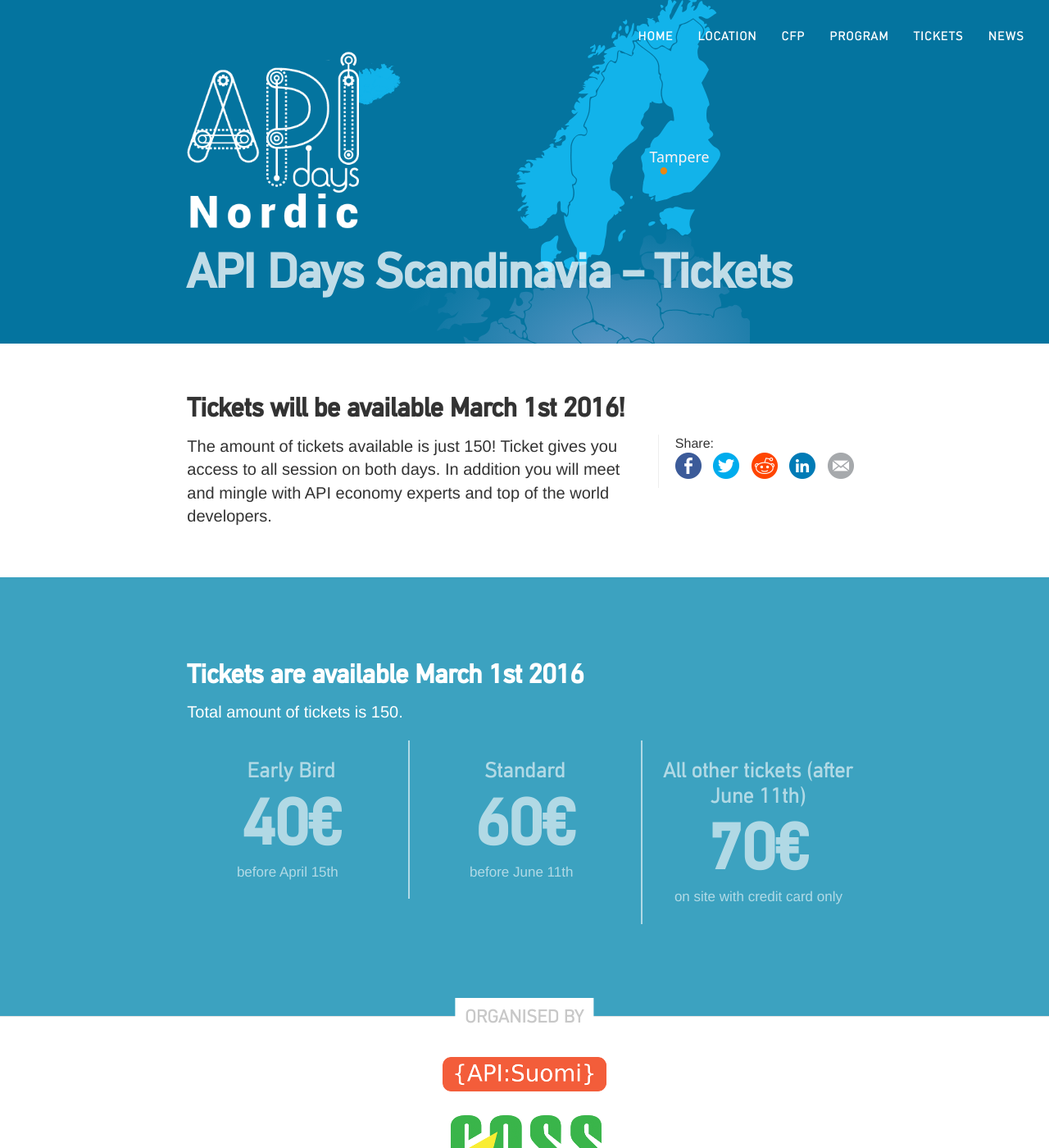
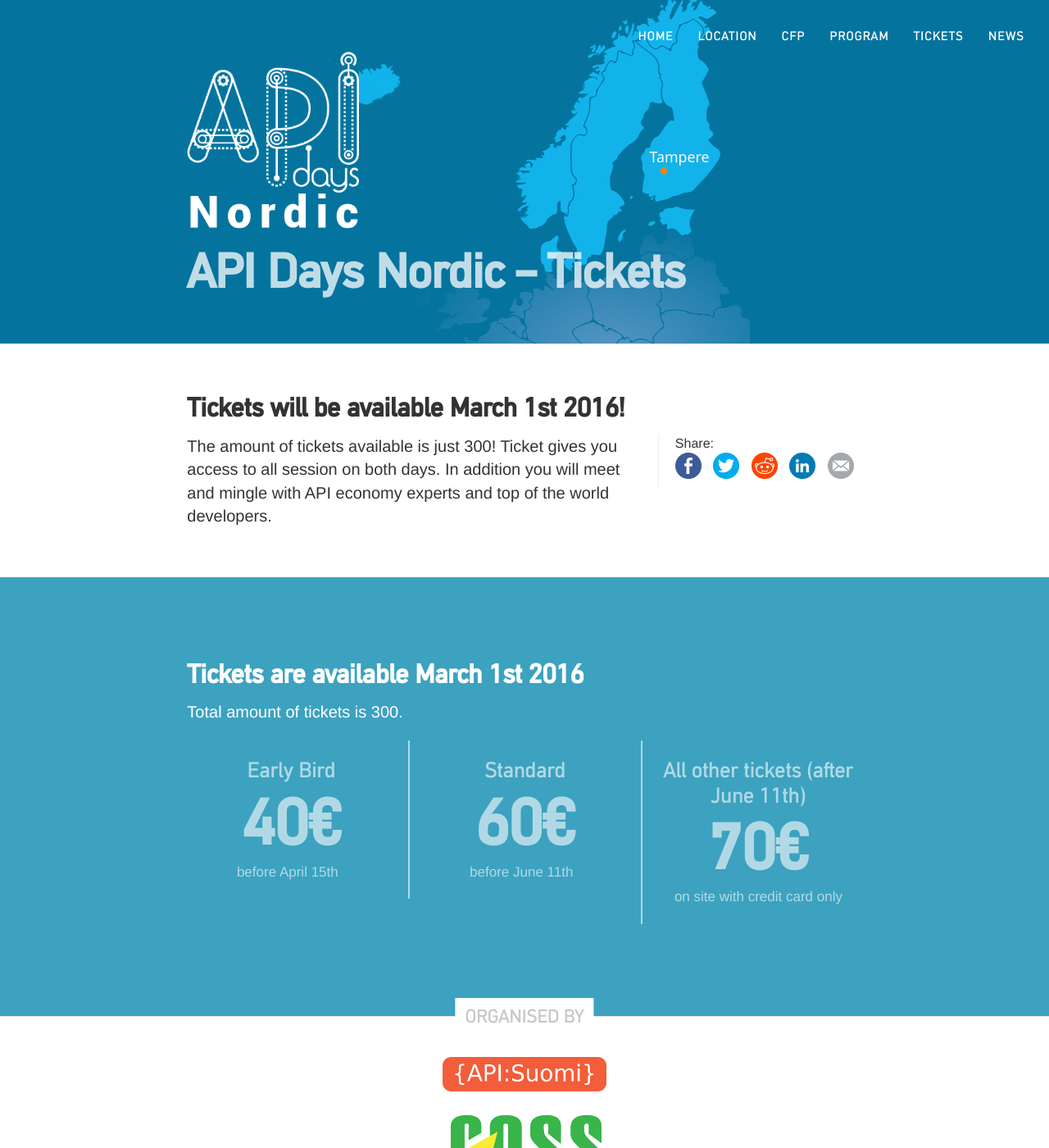
Before and after one commit to apidaysnordic/apidaysnordic.github.io, a Jekyll site: the page built from tickets/index.md, in a window 1280 px wide and 1400 px high. Shown: the whole window at 82% size. Built offline with Jekyll 4.4.1, drawn with Linux system fonts in a browser that asks for light colours; nearby versions of some CDN libraries; some web fonts are replaced; library files that are not in the unit come from our copies; comment, search, counter and statistics services are not loaded.

Commit message:
Update tickets.html

```diff
--- a/_layouts/tickets.html
+++ b/_layouts/tickets.html
@@ -14,7 +14,7 @@
     <meta http-equiv="Content-Type" content="text/html; charset=utf-8">
 
     <meta http-equiv="Content-type" content="text/html; charset=utf-8" />
-    <meta name="description" content="Scandic API Days | Tampere | 18.-19.5.2016" />
+    <meta name="description" content="API Days Nordic | Tampere | 18.-19.5.2016" />
 
     <!--[if lt IE 9]>
     <script src="//html5shiv.googlecode.com/svn/trunk/html5.js"></script>
@@ -40,11 +40,11 @@
             <div class="col-md-8 col-md-offset-2">
 
                 <h2 class="brand-heading">
-                    <a href="/"><img src="/images/logo.png" alt="Scandic API Days | Tampere | 18.-19.5.2016"></a>
-                    <span class="sr-only">API Days Scandinavia &ndash; Tickets</span>
+                    <a href="/"><img src="/images/logo.png" alt="API Days Nordic | Tampere | 18.-19.5.2016"></a>
+                    <span class="sr-only">API Days Nordic &ndash; Tickets</span>
                 </h2>
 
-                <h1>API Days Scandinavia &ndash; Tickets</h1>
+                <h1>API Days Nordic &ndash; Tickets</h1>
             </div>
         </div>
     </div>
@@ -72,7 +72,7 @@
 			</div>
 
 			<p class="p1"><span>
-			The amount of tickets available is just 150! Ticket gives you access to all session on both days. In addition you will meet and mingle with
+			The amount of tickets available is just 300! Ticket gives you access to all session on both days. In addition you will meet and mingle with
 			API economy experts and top of the world developers.
 
                 </article>
@@ -90,7 +90,7 @@
 			<div class="col-md-8 col-md-offset-2">
 				<h2>Tickets are available March 1st 2016</h2>
 				<p class="p1"><span>
-				Total amount of tickets is 150.
+				Total amount of tickets is 300.
 				</span></p>
 			</div>
 		</div>
```
